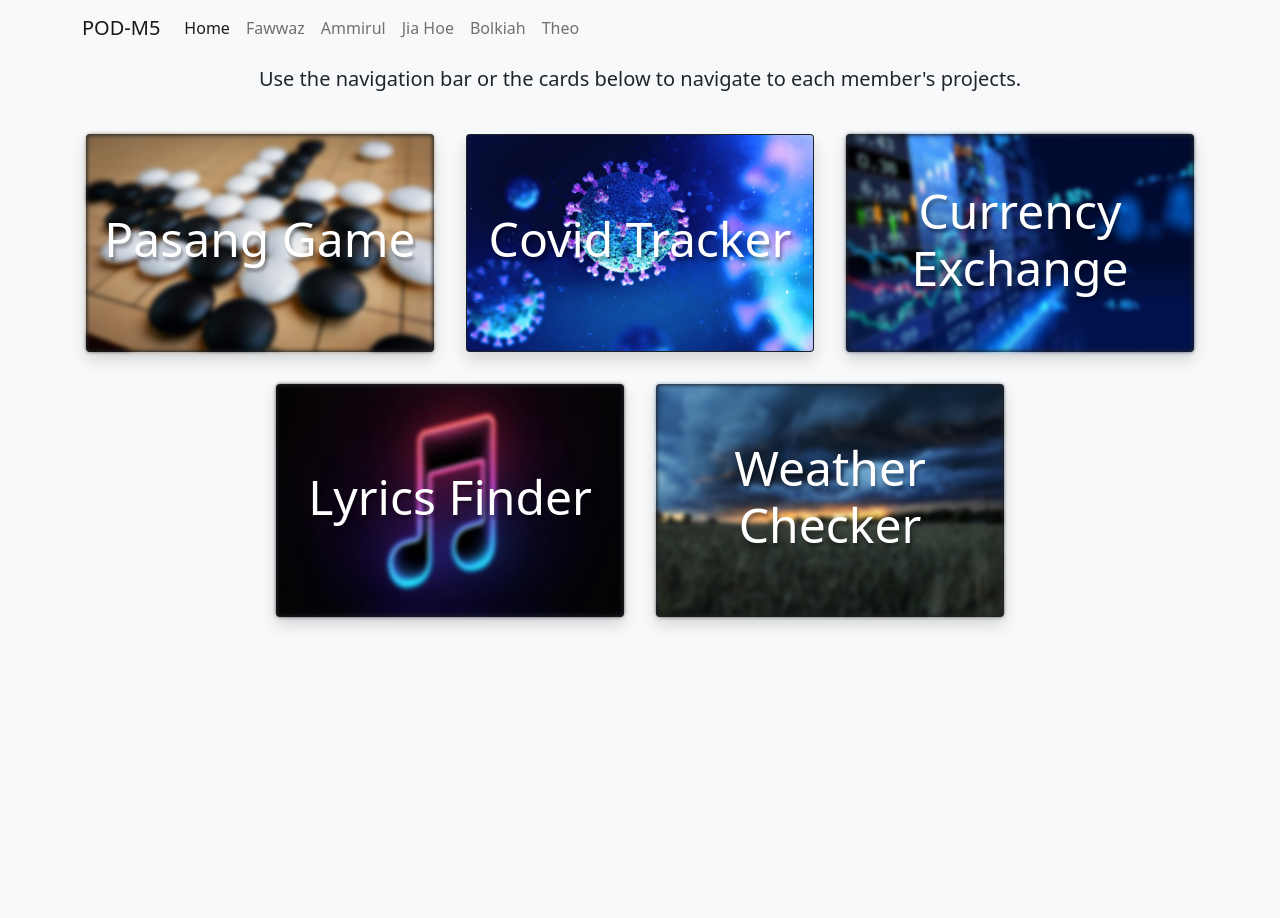
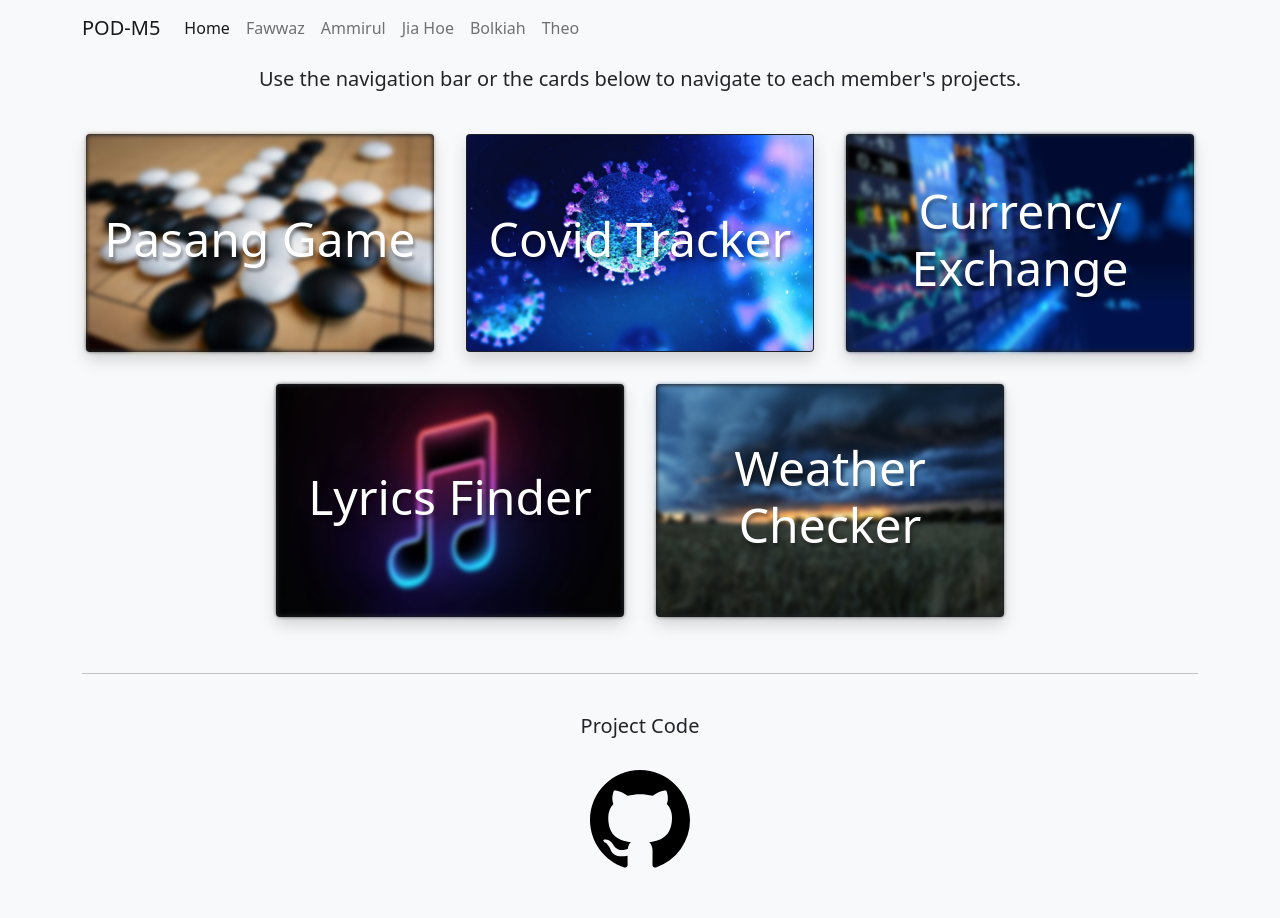
Before and after one commit to soraleous/PodM5_Month2Week2_Project, a plain HTML site: page index.html in a window 1280 px wide. Before the commit the page ends 800 px from the top, so only its background shows below. Drawn offline with nearby package versions, Linux system fonts and the light colour scheme.

Commit message:
Added GitHub Link to project code in home page

```diff
--- a/index.html
+++ b/index.html
@@ -79,7 +79,7 @@
         </div>
         <!-- End First Row of Cards -->
         <!-- Start Second Row of Cards -->
-        <div class="row justify-content-center">
+        <div class="row justify-content-center pb-4">
             <!-- Start Card 4 -->
             <div class="col-sm-4 p-3">
                 <div class="card h-100 bg-dark text-white shadow">
@@ -104,10 +104,23 @@
             <!-- End Card 5 -->
         </div>
         <!-- End Second Row of Cards -->
+        <hr />
+        <!-- Start of Final Row-->
+        <div class="row justify-content-center text-center pt-4 pb-5">
+            <h2 class="fw-normal lead pb-4">Project Code</h2>
+            <div class="col-md-auto">
+                <!-- Github Icon -->
+                <a href="https://github.com/soraleous/PodM5_Month2Week2_Project" target="_blank">
+                    <svg xmlns="http://www.w3.org/2000/svg" width="100" height="100" fill="black" class="bi bi-github" viewBox="0 0 16 16">
+                        <path d="M8 0C3.58 0 0 3.58 0 8c0 3.54 2.29 6.53 5.47 7.59.4.07.55-.17.55-.38 0-.19-.01-.82-.01-1.49-2.01.37-2.53-.49-2.69-.94-.09-.23-.48-.94-.82-1.13-.28-.15-.68-.52-.01-.53.63-.01 1.08.58 1.23.82.72 1.21 1.87.87 2.33.66.07-.52.28-.87.51-1.07-1.78-.2-3.64-.89-3.64-3.95 0-.87.31-1.59.82-2.15-.08-.2-.36-1.02.08-2.12 0 0 .67-.21 2.2.82.64-.18 1.32-.27 2-.27.68 0 1.36.09 2 .27 1.53-1.04 2.2-.82 2.2-.82.44 1.1.16 1.92.08 2.12.51.56.82 1.27.82 2.15 0 3.07-1.87 3.75-3.65 3.95.29.25.54.73.54 1.48 0 1.07-.01 1.93-.01 2.2 0 .21.15.46.55.38A8.012 8.012 0 0 0 16 8c0-4.42-3.58-8-8-8z" />
+                    </svg>
+                </a>
+            </div>
+        </div>
+        <!-- End of Final Row-->
     </div>
-    <br />
+    <!-- Home Content ends here -->
 
-    <!-- Home Content ends here -->
     <!-- Bootstrap Bundle with Popper (Make sure this is above the end body tag) -->
     <script src="https://cdn.jsdelivr.net/npm/bootstrap@5.0.0-beta3/dist/js/bootstrap.bundle.min.js"
             integrity="sha384-JEW9xMcG8R+pH31jmWH6WWP0WintQrMb4s7ZOdauHnUtxwoG2vI5DkLtS3qm9Ekf" crossorigin="anonymous">
```
